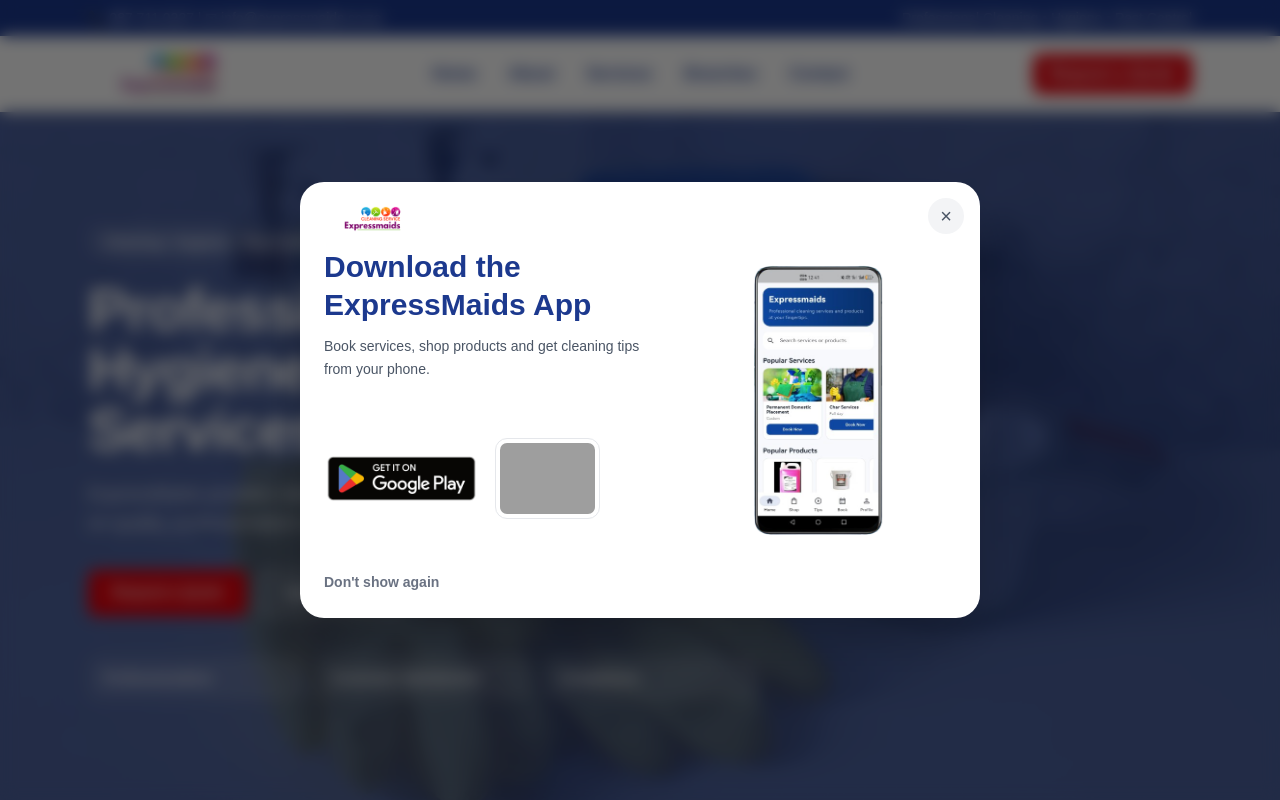
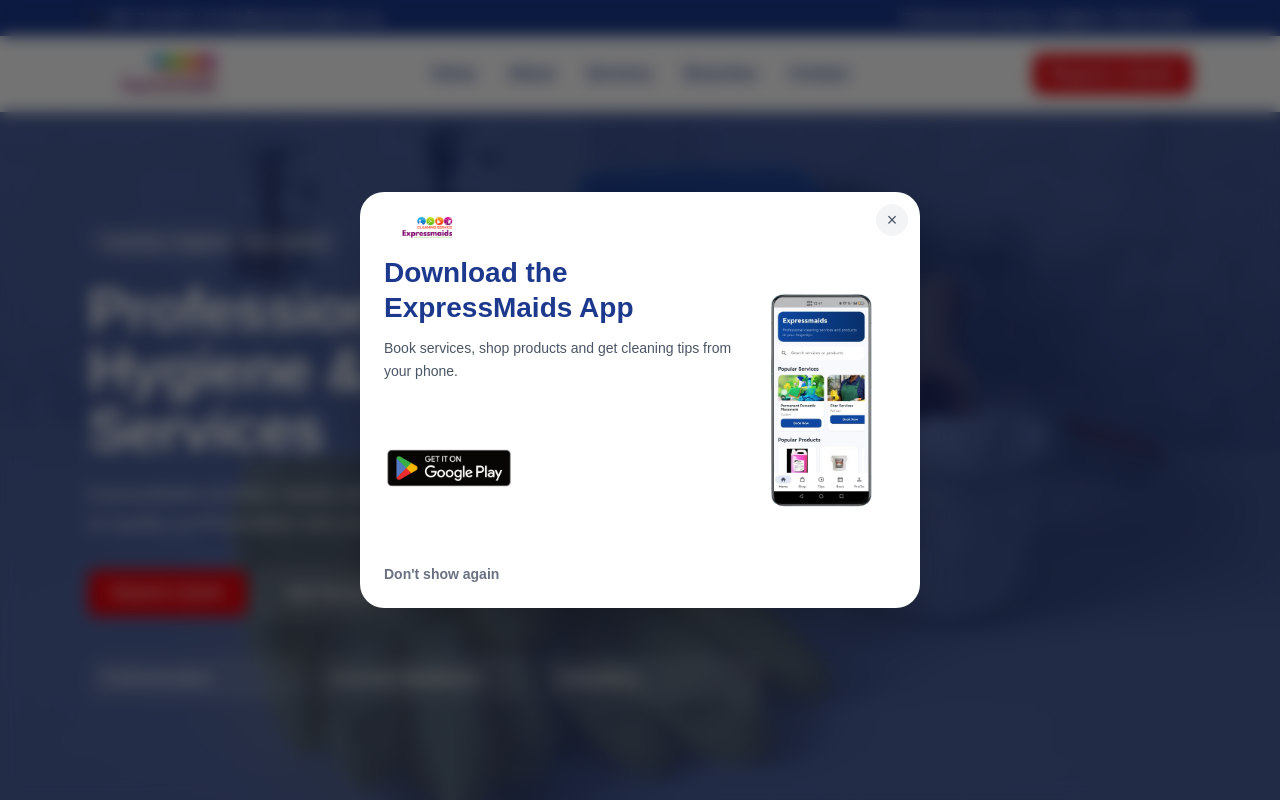
Before and after one commit to CodeWithRendani/expressmaids, a Next.js app: page / in a window 1280 px wide. Shown: the top 800 px of the page. Built offline with nearby package versions, Linux system fonts and the light colour scheme; grey boxes are pictures that could not be loaded.

Commit message:
Polish app download modal

```diff
--- a/components/ui/AppDownloadModal.tsx
+++ b/components/ui/AppDownloadModal.tsx
@@ -104,10 +104,6 @@
 const playStoreUrl =
   "https://play.google.com/store/apps/details?id=com.afriwex.expressmaids";
 
-const qrCodeUrl = `https://api.qrserver.com/v1/create-qr-code/?size=120x120&data=${encodeURIComponent(
-  playStoreUrl
-)}`;
-
 export default function AppDownloadModal() {
   const [open, setOpen] = useState(false);
 
@@ -131,26 +127,26 @@
 
   return (
     <div className="fixed inset-0 z-[999] flex items-center justify-center bg-black/55 px-4 backdrop-blur-sm">
-      <div className="relative w-full max-w-[360px] rounded-3xl bg-white p-5 shadow-2xl md:max-w-[680px] md:p-6">
+      <div className="relative w-full max-w-[330px] rounded-3xl bg-white p-5 shadow-2xl md:max-w-[560px] md:p-6">
         <button
           onClick={closeModal}
-          className="absolute right-4 top-4 flex h-9 w-9 items-center justify-center rounded-full bg-gray-100 text-xl text-gray-600 hover:bg-gray-200"
+          className="absolute right-3 top-3 flex h-8 w-8 items-center justify-center rounded-full bg-gray-100 text-lg text-gray-600 hover:bg-gray-200"
           aria-label="Close app download popup"
         >
           ×
         </button>
 
-        <div className="grid items-center gap-5 md:grid-cols-[1.1fr_0.9fr]">
+        <div className="grid items-center gap-3 md:grid-cols-[1fr_150px]">
           <div className="text-center md:text-left">
             <Image
               src="/images/logo.png"
               alt="ExpressMaids logo"
-              width={95}
-              height={40}
+              width={85}
+              height={35}
               className="mx-auto h-auto md:mx-0"
             />
 
-            <h2 className="mt-4 text-2xl font-extrabold leading-tight text-blue-900 md:text-3xl">
+            <h2 className="mt-4 text-2xl font-extrabold leading-tight text-blue-900 md:text-[28px]">
               Download the ExpressMaids App
             </h2>
 
@@ -158,53 +154,37 @@
               Book services, shop products and get cleaning tips from your phone.
             </p>
 
-            <div className="mt-5 flex flex-col items-center gap-4 sm:flex-row md:items-center">
             <a
               href={playStoreUrl}
               target="_blank"
               rel="noopener noreferrer"
+              className="mt-5 inline-block"
               aria-label="Download ExpressMaids on Google Play"
             >
               <Image
                 src="/images/google-play-badge.webp"
                 alt="Get it on Google Play"
-                  width={155}
-                  height={46}
-                  className="h-auto w-[155px]"
+                width={130}
+                height={39}
+                className="h-auto w-[130px]"
               />
             </a>
 
-              <a
-                href={playStoreUrl}
-                target="_blank"
-                rel="noopener noreferrer"
-                aria-label="Scan QR code to download ExpressMaids app"
-              >
-                <img
-                  src={qrCodeUrl}
-                  alt="QR code to download ExpressMaids app"
-                  width={105}
-                  height={105}
-                  className="rounded-xl border border-gray-200 p-1"
-                />
-              </a>
-            </div>
-
             <button
               onClick={dontShowAgain}
-              className="mt-4 text-sm font-semibold text-gray-500 hover:text-blue-900"
+              className="mt-5 block text-sm font-semibold text-gray-500 hover:text-blue-900 md:mt-6"
             >
               Don&apos;t show again
             </button>
           </div>
 
-          <div className="hidden justify-center md:flex">
+          <div className="mt-2 flex justify-center md:mt-0">
             <Image
               src="/images/app-phone.png"
               alt="ExpressMaids mobile app screen"
-              width={190}
-              height={310}
-              className="h-auto w-[185px] object-contain"
+              width={145}
+              height={235}
+              className="h-auto w-[120px] object-contain md:w-[145px]"
               priority
             />
           </div>
```
Lines whose indentation alone changed are shown as unchanged.
